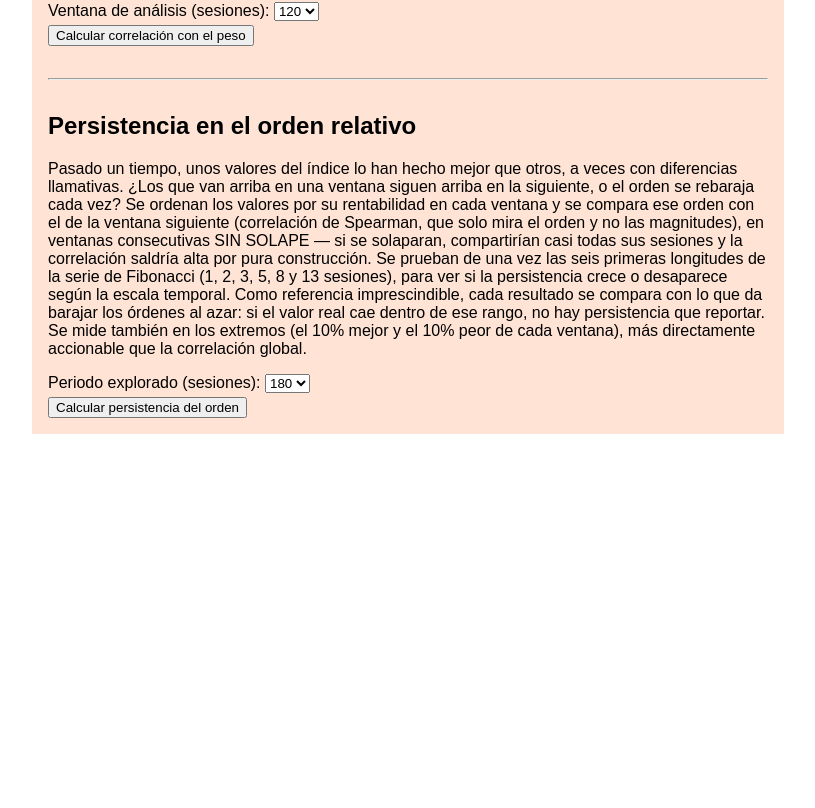
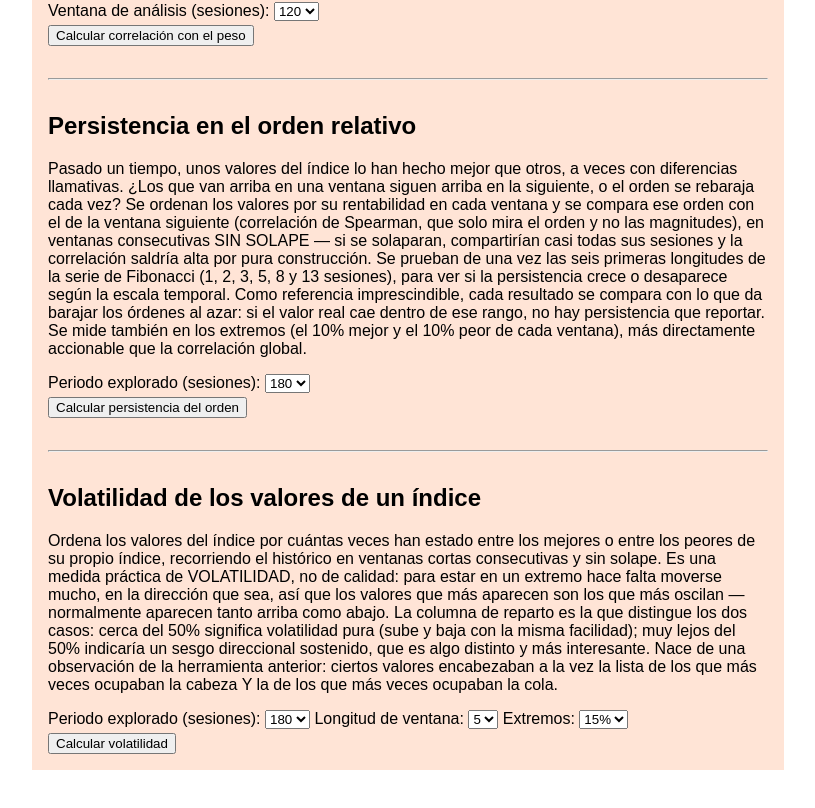
Before and after one commit to antonioluiscliment/fondo-ia-web, a Next.js app: page /analisis in a window 1280 px wide. Shown: the part 1990-2798 px from the top of the page, without its empty margins (232-1047 px from the left). Before the commit the page ends 2464 px from the top, so only its background shows below. Built offline with nearby package versions, Linux system fonts and the light colour scheme.

Commit message:
Add files via upload

```diff
--- a/pages/analisis.js
+++ b/pages/analisis.js
@@ -43,8 +43,7 @@ export default function Analisis() {
   const [errorCorrelacionPeso, setErrorCorrelacionPeso] = useState(null);
   const [ventanaCorrelacionPeso, setVentanaCorrelacionPeso] = useState(120);
 
-  const [persistencia, setPersistencia] = useState(null);
-  const [cargandoPersistencia, setCargandoPersistencia] = useState(false);
+  const [persistencia, setPersistencia] = useState(null);  const [cargandoPersistencia, setCargandoPersistencia] = useState(false);
   const [errorPersistencia, setErrorPersistencia] = useState(null);
   const [periodoPersistencia, setPeriodoPersistencia] = useState(180);
 
@@ -61,6 +60,31 @@ export default function Analisis() {
       setErrorPersistencia(e.message);
     } finally {
       setCargandoPersistencia(false);
+    }
+  }
+
+  const [volatilidad, setVolatilidad] = useState(null);
+  const [cargandoVolatilidad, setCargandoVolatilidad] = useState(false);
+  const [errorVolatilidad, setErrorVolatilidad] = useState(null);
+  const [periodoVolatilidad, setPeriodoVolatilidad] = useState(180);
+  const [longitudVolatilidad, setLongitudVolatilidad] = useState(5);
+  const [extremoVolatilidad, setExtremoVolatilidad] = useState(15);
+
+  async function realizarVolatilidad() {
+    setCargandoVolatilidad(true);
+    setErrorVolatilidad(null);
+    setVolatilidad(null);
+    try {
+      const resp = await fetch(
+        `/api/volatilidadExtremos?indice=${indiceId}&periodo=${periodoVolatilidad}&longitud=${longitudVolatilidad}&extremo=${extremoVolatilidad}`
+      );
+      const json = await resp.json();
+      if (!resp.ok) throw new Error(json.error || "Error desconocido");
+      setVolatilidad(json);
+    } catch (e) {
+      setErrorVolatilidad(e.message);
+    } finally {
+      setCargandoVolatilidad(false);
     }
   }
 
@@ -1074,6 +1098,127 @@ export default function Analisis() {
           })()}
         </div>
       )}
+
+      <hr style={{ margin: "32px 0" }} />
+
+      <h2>{t.volatilidadTitulo}</h2>
+      <p>{t.volatilidadDesc}</p>
+
+      <p style={{ margin: "12px 0 4px" }}>
+        <label>
+          {t.volatilidadEtiquetaPeriodo}{" "}
+          <select value={periodoVolatilidad} onChange={(e) => setPeriodoVolatilidad(Number(e.target.value))}>
+            <option value={60}>60</option>
+            <option value={120}>120</option>
+            <option value={180}>180</option>
+            <option value={250}>250</option>
+          </select>
+        </label>{" "}
+        <label>
+          {t.volatilidadEtiquetaLongitud}{" "}
+          <select value={longitudVolatilidad} onChange={(e) => setLongitudVolatilidad(Number(e.target.value))}>
+            <option value={5}>5</option>
+            <option value={8}>8</option>
+          </select>
+        </label>{" "}
+        <label>
+          {t.volatilidadEtiquetaExtremo}{" "}
+          <select value={extremoVolatilidad} onChange={(e) => setExtremoVolatilidad(Number(e.target.value))}>
+            <option value={15}>15%</option>
+            <option value={20}>20%</option>
+          </select>
+        </label>
+      </p>
+
+      <button onClick={realizarVolatilidad} disabled={cargandoVolatilidad}>
+        {cargandoVolatilidad ? t.volatilidadBotonCargando : t.volatilidadBoton}
+      </button>
+
+      {errorVolatilidad && <p style={{ color: "crimson" }}>{t.error}: {errorVolatilidad}</p>}
+
+      {volatilidad && (
+        <div style={{ border: "2px solid #333", borderRadius: 6, padding: 16, margin: "12px 0" }}>
+          <h3 style={{ marginTop: 0 }}>{volatilidad.nombreIndice}</h3>
+          <p style={{ margin: "4px 0" }}>
+            {t.volatilidadCabecera(volatilidad.periodoSesiones, volatilidad.numVentanasUsadas, volatilidad.longitud, volatilidad.plazasPorExtremo, volatilidad.porcentajeExtremo)}
+          </p>
+          <p style={{ margin: "4px 0", fontWeight: "bold" }}>{t.volatilidadEsperadoAzar(volatilidad.esperadoTotal)}</p>
+
+          <div style={{ overflowX: "auto" }}>
+            <table border="1" cellPadding="6" style={{ borderCollapse: "collapse", width: "100%" }}>
+              <thead>
+                <tr>
+                  <th>#</th>
+                  <th>{t.colTicker}</th>
+                  <th>{t.volatilidadColTotal}</th>
+                  <th>{t.volatilidadColSobreAzar}</th>
+                  <th>{t.volatilidadColCabeza}</th>
+                  <th>{t.volatilidadColCola}</th>
+                  <th>{t.volatilidadColReparto}</th>
+                </tr>
+              </thead>
+              <tbody>
+                {volatilidad.filas.map((f, i) => {
+                  // Un reparto muy desequilibrado (lejos del 50%) es
+                  // lo interesante de verdad: indica sesgo
+                  // direccional, no volatilidad pura. Se resalta a
+                  // partir de 70/30 en cualquiera de los dos sentidos.
+                  const sesgado = f.porcentajeCabeza !== null && (f.porcentajeCabeza >= 70 || f.porcentajeCabeza <= 30);
+                  return (
+                    <tr key={f.ticker}>
+                      <td>{i + 1}</td>
+                      <td>{tickerVisible(f.ticker)} — {f.nombre}</td>
+                      <td style={{ fontWeight: "bold" }}>{f.total}</td>
+                      <td>{f.vecesSobreAzar !== null ? `${f.vecesSobreAzar}x` : "-"}</td>
+                      <td>{f.cabeza}</td>
+                      <td>{f.cola}</td>
+                      <td style={{ background: sesgado ? "#fff3cd" : "transparent", fontWeight: sesgado ? "bold" : "normal" }}>
+                        {f.porcentajeCabeza !== null ? `${f.porcentajeCabeza}%` : "-"}
+                      </td>
+                    </tr>
+                  );
+                })}
+              </tbody>
+            </table>
+          </div>
+
+          <p style={{ color: "#555", fontStyle: "italic", marginTop: 8 }}>{t.volatilidadAviso}</p>
+
+          {(() => {
+            const opciones = {
+              titulo: t.volatilidadTitulo,
+              subtitulo: volatilidad.nombreIndice,
+              columnas: [
+                "#",
+                t.colTicker,
+                t.volatilidadColTotal,
+                t.volatilidadColSobreAzar,
+                t.volatilidadColCabeza,
+                t.volatilidadColCola,
+                t.volatilidadColReparto,
+              ],
+              filas: volatilidad.filas.map((f, i) => [
+                i + 1,
+                `${tickerVisible(f.ticker)} — ${f.nombre}`,
+                f.total,
+                f.vecesSobreAzar !== null ? `${f.vecesSobreAzar}x` : "-",
+                f.cabeza,
+                f.cola,
+                f.porcentajeCabeza !== null ? `${f.porcentajeCabeza}%` : "-",
+              ]),
+              nombreArchivo: `volatilidad-${indice.id}.pdf`,
+            };
+            return (
+              <>
+                <button onClick={() => descargarTablaPdf(opciones)} style={{ marginTop: 12 }}>
+                  {t.descargarPdfBoton}
+                </button>
+                <BotonCompartirPdf opciones={opciones} />
+              </>
+            );
+          })()}
+        </div>
+      )}
     </MenuLayout>
   );
 }
```
